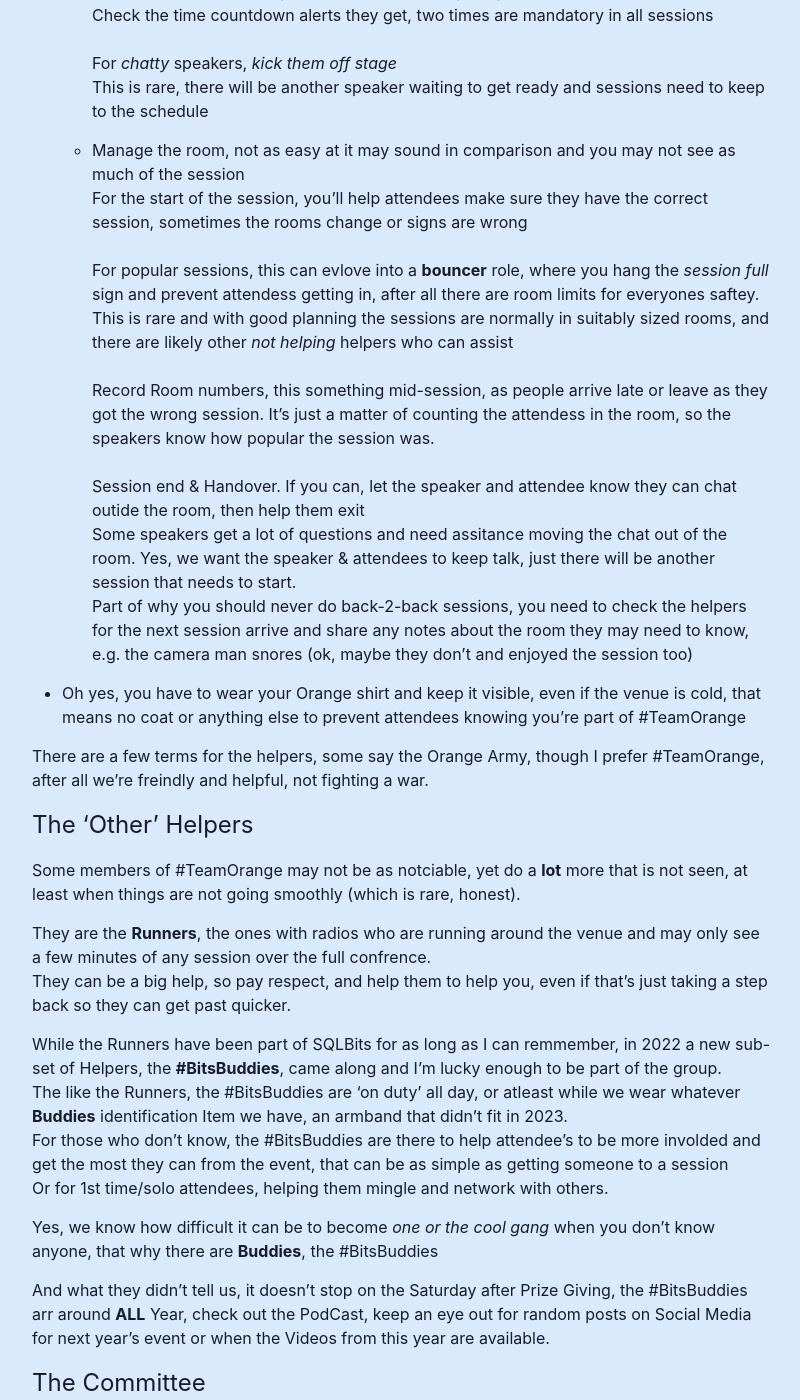
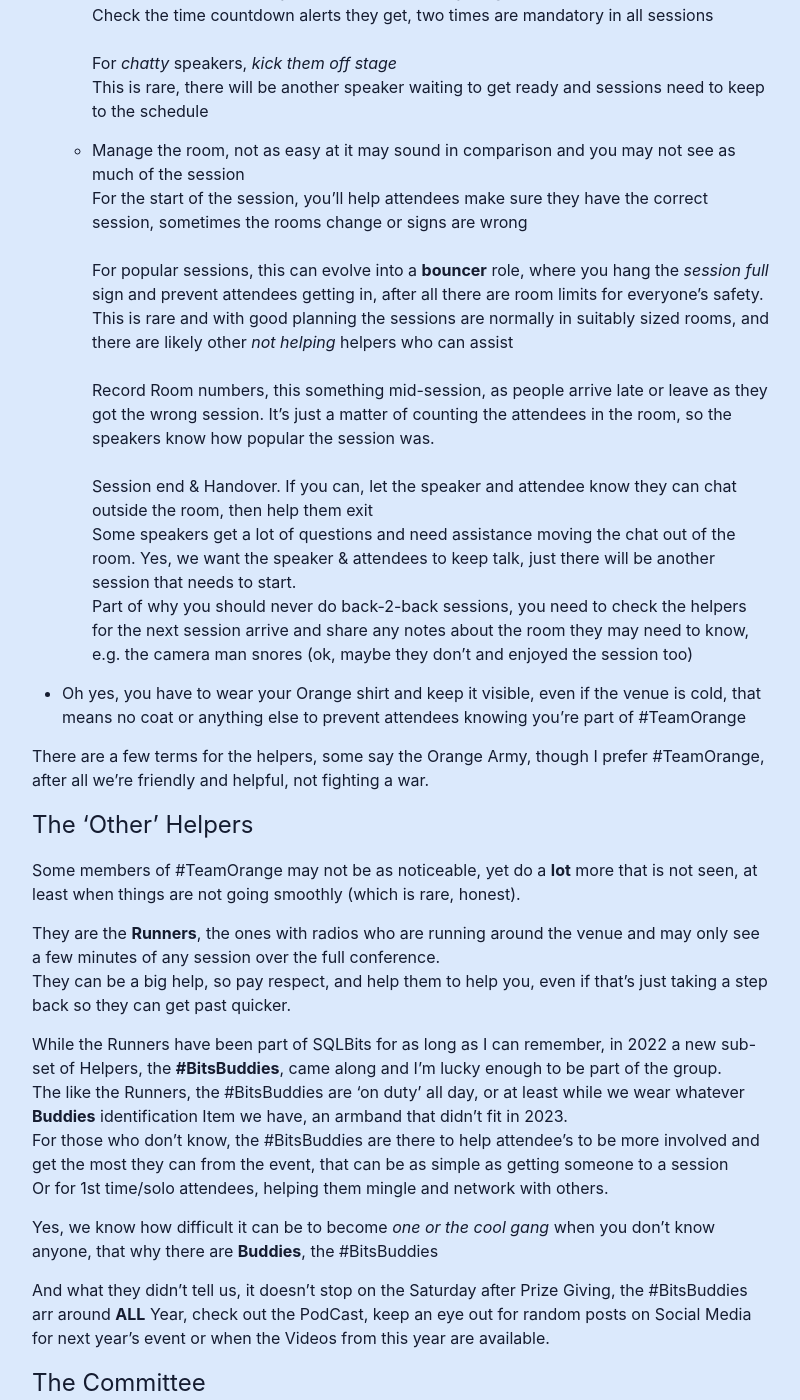
Before and after one commit to mhsql/mhsql.github.io, a Jekyll site: the page built from _posts/2023-03-18-SQLBits-2023-Being-a-Volunteer.md, in a window 1280 px wide and 1400 px high, scrolled down 1235 px. Shown: the whole window, without its empty margins (238-1038 px from the left). Built offline with Jekyll 4.4.1, drawn with Linux system fonts in a browser that asks for light colours; some of the changed text lies outside the part shown.

```diff
--- a/_posts/2023-03-18-SQLBits-2023-Being-a-Volunteer.md
+++ b/_posts/2023-03-18-SQLBits-2023-Being-a-Volunteer.md
@@ -40,27 +40,27 @@ For those who've never helped out, there is not a lot of difference for most hel
 
     - Manage the room, not as easy at it may sound in comparison and you may not see as much of the session
     <br>For the start of the session, you'll help attendees make sure they have the correct session, sometimes the rooms change or signs are wrong
-    <br><br>For popular sessions, this can evlove into a <b>bouncer</b> role, where you hang the <em>session full</em> sign and prevent attendess getting in, after all there are room limits for everyones saftey.
+    <br><br>For popular sessions, this can evolve into a <b>bouncer</b> role, where you hang the <em>session full</em> sign and prevent attendees getting in, after all there are room limits for everyone's safety.
     <br>This is rare and with good planning the sessions are normally in suitably sized rooms, and there are likely other *not helping* helpers who can assist
-    <br><br>Record Room numbers, this something mid-session, as people arrive late or leave as they got the wrong session. It's just a matter of counting the attendess in the room, so the speakers know how popular the session was.
-    <br><br>Session end &amp; Handover. If you can, let the speaker and attendee know they can chat outide the room, then help them exit
-    <br>Some speakers get a lot of questions and need assitance moving the chat out of the room. Yes, we want the speaker &amp; attendees to keep talk, just there will be another session that needs to start.
+    <br><br>Record Room numbers, this something mid-session, as people arrive late or leave as they got the wrong session. It's just a matter of counting the attendees in the room, so the speakers know how popular the session was.
+    <br><br>Session end &amp; Handover. If you can, let the speaker and attendee know they can chat outside the room, then help them exit
+    <br>Some speakers get a lot of questions and need assistance moving the chat out of the room. Yes, we want the speaker &amp; attendees to keep talk, just there will be another session that needs to start.
     <br>Part of why you should never do back-2-back sessions, you need to check the helpers for the next session arrive and share any notes about the room they may need to know, e.g. the camera man snores (ok, maybe they don't and enjoyed the session too)
 
 - Oh yes, you have to wear your Orange shirt and keep it visible, even if the venue is cold, that means no coat or anything else to prevent attendees knowing you're part of #TeamOrange
 
-There are a few terms for the helpers, some say the Orange Army, though I prefer #TeamOrange, after all we're freindly and helpful, not fighting a war.
+There are a few terms for the helpers, some say the Orange Army, though I prefer #TeamOrange, after all we're friendly and helpful, not fighting a war.
 
 # The 'Other' Helpers
 
-Some members of #TeamOrange may not be as notciable, yet do a **lot** more that is not seen, at least when things are not going smoothly (which is rare, honest).
+Some members of #TeamOrange may not be as noticeable, yet do a **lot** more that is not seen, at least when things are not going smoothly (which is rare, honest).
 
-They are the **Runners**, the ones with radios who are running around the venue and may only see a few minutes of any session over the full confrence.
+They are the **Runners**, the ones with radios who are running around the venue and may only see a few minutes of any session over the full conference.
 <br>They can be a big help, so pay respect, and help them to help you, even if that's just taking a step back so they can get past quicker.
 
-While the Runners have been part of SQLBits for as long as I can remmember, in 2022 a new sub-set of Helpers, the **#BitsBuddies**, came along and I'm lucky enough to be part of the group.
-<br>The like the Runners, the #BitsBuddies are 'on duty' all day, or atleast while we wear whatever <b>Buddies</b> identification Item we have, an armband that didn't fit in 2023.
-<br>For those who don't know, the #BitsBuddies are there to help attendee's to be more involded and get the most they can from the event, that can be as simple as getting someone to a session
+While the Runners have been part of SQLBits for as long as I can remember, in 2022 a new sub-set of Helpers, the **#BitsBuddies**, came along and I'm lucky enough to be part of the group.
+<br>The like the Runners, the #BitsBuddies are 'on duty' all day, or at least while we wear whatever <b>Buddies</b> identification Item we have, an armband that didn't fit in 2023.
+<br>For those who don't know, the #BitsBuddies are there to help attendee's to be more involved and get the most they can from the event, that can be as simple as getting someone to a session
 <br>Or for 1st time/solo attendees, helping them mingle and network with others.
 
 Yes, we know how difficult it can be to become <em>one or the cool gang</em> when you don't know anyone, that why there are <b>Buddies</b>, the #BitsBuddies
@@ -69,19 +69,19 @@ And what they didn't tell us, it doesn't stop on the Saturday after Prize Giving
 
 # The Committee
 
-Often overlooked, the committe work hard all year long to plan an amwazing event.
+Often overlooked, the committee work hard all year long to plan an amazing event.
 <br>Though with everything going on, may not be as approachable as they'd like to be during the event.
 
 Yet, they are the most stressed and most in need of the Friday Night Party.
 
 # Volunteering Summary
 
-This is not for everyone, it does require a little extra commintment to the conference and to make time pre-event for meetings and finding out how things run that year.
+This is not for everyone, it does require a little extra commitment to the conference and to make time pre-event for meetings and finding out how things run that year.
 
 For those looking to help out or contribute something back to the community, it is easier than starting a blog / youtube channel or becoming a Speaker.
 <br>And if you are helping, there are plenty of people who've done it before to help you out.
 
-And mentioing Speakers, over the past few years, it's been noticable how many Speaker are also Helpers.
+And mentioning Speakers, over the past few years, it's been noticeable how many Speaker are also Helpers.
 
 # Other Pages in this Series
 
```
Also changed, not shown: other parts of _posts/2023-03-18-SQLBits-2023-Being-a-Volunteer.md (+6 -6 lines), _posts/2023-03-10-SQLBits-2023-Pre-Flight.md (+15 -15 lines), _posts/2023-03-11-SQLBits-2023-Welcome-to-Manchester.md (+7 -7 lines), _posts/2023-03-13-SQLBits-2023-Train-Transfer.md (+12 -12 lines), _posts/2023-03-20-SQLBits-2023-Going-Home.md (+9 -9 lines), _posts/2023-12-09-Travel-Is-Tough.md (+2 -2 lines), Gemfile.lock.
